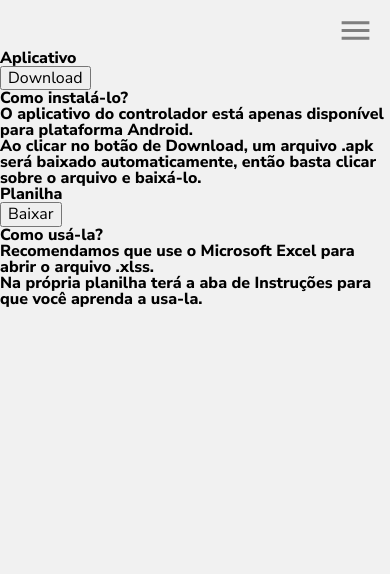
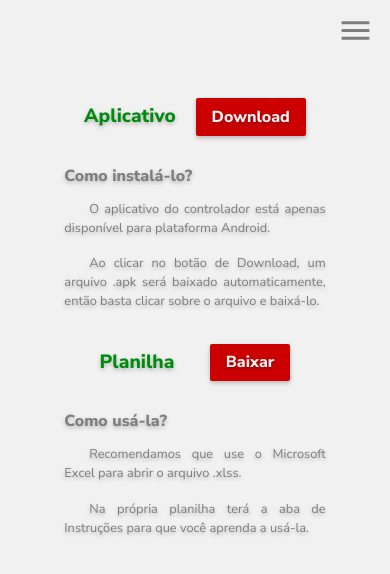
Before and after one commit to mwantony/feira_de_ciencias--inicio, a React (Create React App) app: page /downloads in a window 390 px wide. Shown: the top 574 px of the page. Built offline with nearby package versions, Linux system fonts and the light colour scheme.

Commit message:
mobile feito

```diff
--- a/src/pages/Downloads/Downloads.module.scss
+++ b/src/pages/Downloads/Downloads.module.scss
@@ -0,0 +1,48 @@
+@import 'styles/_variaveis.scss';
+
+.downloads {
+  height: calc(100vh - 66px);
+  width: 67vw;
+  padding-top: 1rem;
+  margin: 0 auto;
+  &__content {
+    margin: 2rem 2rem 2rem 0;
+    display: flex;
+    align-items: center;
+    width: 100%;
+    justify-content: space-evenly;
+  }
+  &__title {
+    color: $positivo;
+    font-size: 1.2rem;
+    text-shadow: 0px 2px 4px $text-shadow;
+  }
+  &__button {
+    font-family: inherit;
+    font-weight: 800;
+    border: none;
+    border-radius: 2px;
+    background-color: $negativo;
+    box-shadow: 0px 2px 4px $text-shadow;
+    color: $tema-principal;
+    text-shadow: 0px 2px 4px $text-shadow;
+    padding: .6rem 1rem;
+  }
+  &__subtitle {
+    color: $surface;
+    font-size: 1rem;
+    text-shadow: 0px 2px 4px $text-shadow;
+  }
+
+  &__paragraph {
+    font-size: .8rem;
+    margin: 1rem 0 1rem 0;
+    text-indent: 25px;
+    text-align: justify;
+    color: $surface;
+    line-height: 1.2rem;
+    font-weight: 400;
+    text-shadow: 0px 2px 4px $text-shadow;
+
+  }
+}
--- a/src/pages/Downloads/index.tsx
+++ b/src/pages/Downloads/index.tsx
@@ -4,7 +4,7 @@ export default function Downloads() {
   return (
     <section className={styles.downloads}>
       <div className={styles.downloads__area}>
-        <div className={styles.downloads__app}>
+        <div className={styles.downloads__content}>
           <h2 className={styles["downloads__title"]}>Aplicativo</h2>
           <a href="/" className={styles["downloads__link"]}>
             <button className={styles["downloads__button"]}>Download</button>
@@ -21,7 +21,7 @@ export default function Downloads() {
         </p>
       </div>
       <div className={styles.downloads__area}>
-        <div className={styles.downloads__planilha}>
+        <div className={styles.downloads__content}>
           <h2 className={styles["downloads__title"]}>Planilha</h2>
           <a href="/" className={styles["downloads__link"]}>
             <button className={styles["downloads__button"]}>Baixar</button>
@@ -33,7 +33,7 @@ export default function Downloads() {
         </p>
         <p className={styles["downloads__paragraph"]}>
           Na própria planilha terá a aba de Instruções para que você aprenda a
-          usa-la.
+          usá-la.
         </p>
       </div>
     </section>
```
Also changed, not shown: src/assets/img/planilha-foto.png (added).
